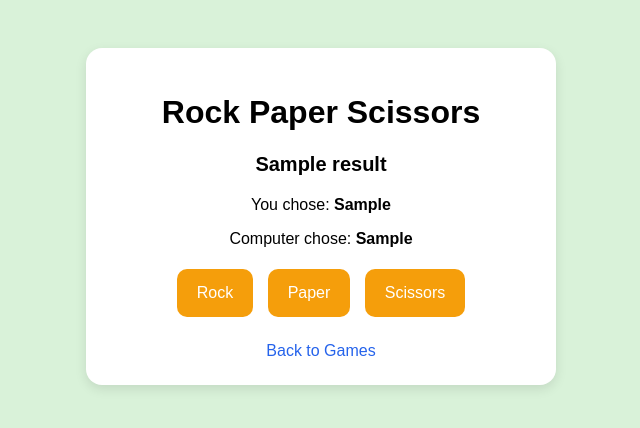
After one commit to paulfelixferns-rgb/guess-games, a FastAPI app: template templates/rockpaperscissors.html in a window 1280 px wide. The commit adds this page. Shown: the top 428 px of the page, without its empty margins (319-959 px from the left). Run offline with FastAPI, Linux system fonts and the light colour scheme; the template is opened without the code that fills it: most values are stand-ins (such as "Sample title", 1, 10 or a date in 2020).

Commit message:
Add files via upload

```diff
--- /dev/null
+++ b/templates/rockpaperscissors.html
@@ -0,0 +1,63 @@
+<!DOCTYPE html>
+<html>
+<head>
+    <title>Rock Paper Scissors</title>
+    <style>
+        body {
+            font-family: Arial, sans-serif;
+            background: #d9f2d9;
+            text-align: center;
+            padding: 40px;
+        }
+        .card {
+            background: white;
+            padding: 25px;
+            border-radius: 16px;
+            box-shadow: 0 4px 12px rgba(0,0,0,0.1);
+            max-width: 420px;
+            margin: auto;
+        }
+        button {
+            padding: 15px 20px;
+            font-size: 16px;
+            border: none;
+            border-radius: 10px;
+            background: #f59e0b;
+            color: white;
+            cursor: pointer;
+            margin: 5px;
+        }
+        .result {
+            font-size: 20px;
+            font-weight: bold;
+            margin: 20px 0;
+        }
+        .back {
+            display: inline-block;
+            margin-top: 20px;
+            color: #2563eb;
+            text-decoration: none;
+        }
+    </style>
+</head>
+<body>
+    <div class="card">
+        <h1>Rock Paper Scissors</h1>
+
+        <p class="result">{{ result }}</p>
+
+        {% if player_choice %}
+            <p>You chose: <strong>{{ player_choice }}</strong></p>
+            <p>Computer chose: <strong>{{ computer_choice }}</strong></p>
+        {% endif %}
+
+        <form action="/rock-paper-scissors/play" method="post">
+            <button name="choice" value="Rock">Rock</button>
+            <button name="choice" value="Paper">Paper</button>
+            <button name="choice" value="Scissors">Scissors</button>
+        </form>
+
+        <a class="back" href="/">Back to Games</a>
+    </div>
+</body>
+</html>
```
Also changed, not shown: templates/dice.html (added, +64 -0 lines), templates/index.html (+21 -8 lines).
